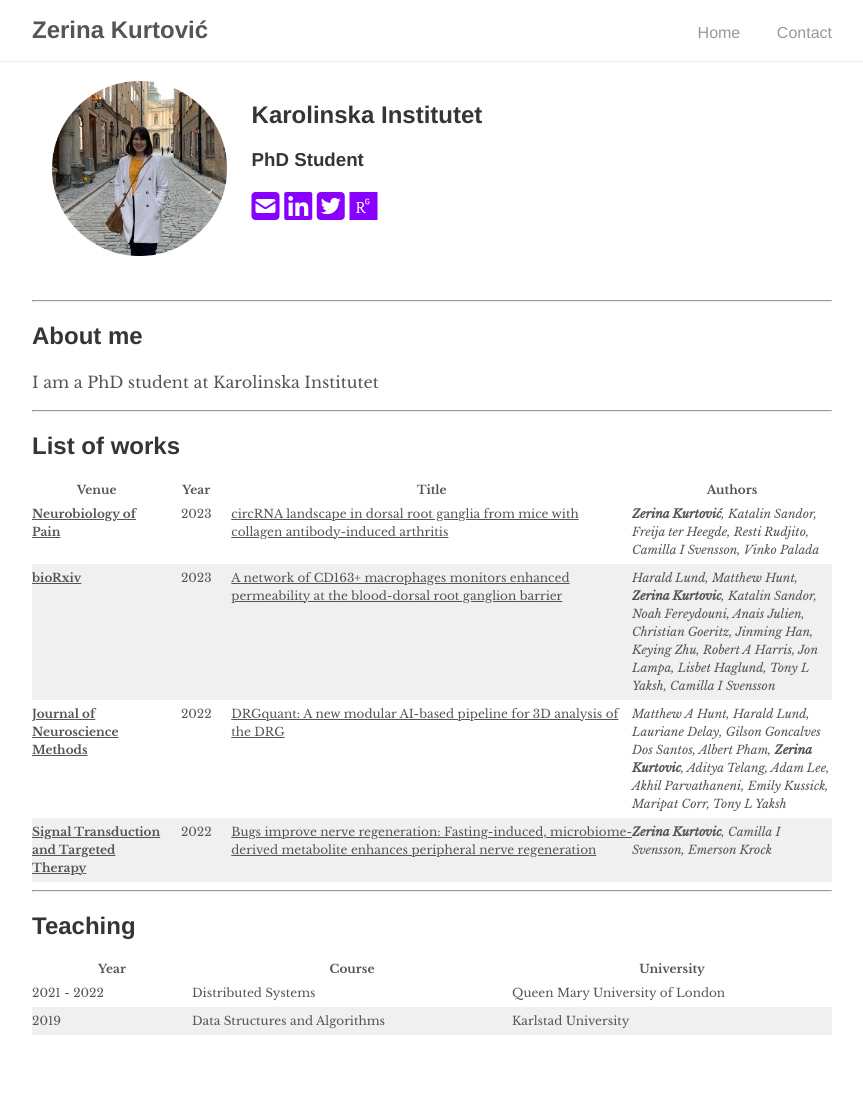
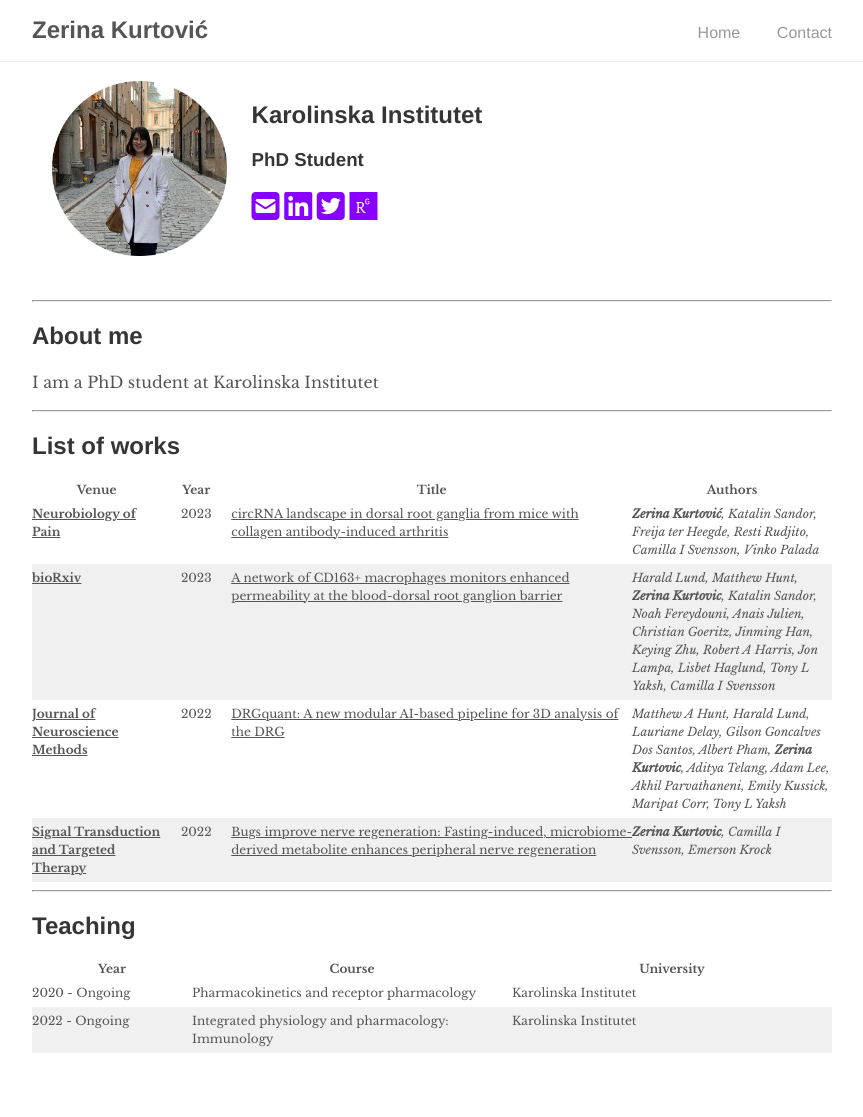
Before and after one commit to ZerinaKurtovic/zerinakurtovic.github.io, a Jekyll site: the page built from index.md, in a window 1280 px wide. Shown: the whole page, without its empty margins (208-1071 px from the left). Built offline with Jekyll 4.4.1, drawn with Linux system fonts in a browser that asks for light colours; nearby versions of some CDN libraries; a style sheet for code colours, icons or effects is not loaded.

Commit message:
Update teaching

```diff
--- a/_data/teaching.yml
+++ b/_data/teaching.yml
@@ -1,11 +1,9 @@
 1:
-  pos: 'TA'
-  course: 'Distributed Systems'
-  uni: 'Queen Mary University of London'
-  year: '2021 - 2022'
+  course: 'Pharmacokinetics and receptor pharmacology'
+  uni: 'Karolinska Institutet'
+  year: '2020 - Ongoing'
 
 2:
-  pos: 'TA'
-  course: 'Data Structures and Algorithms'
-  uni: 'Karlstad University'
-  year: '2019'
+  course: 'Integrated physiology and pharmacology: Immunology'
+  uni: 'Karolinska Institutet'
+  year: '2022 - Ongoing'
```
